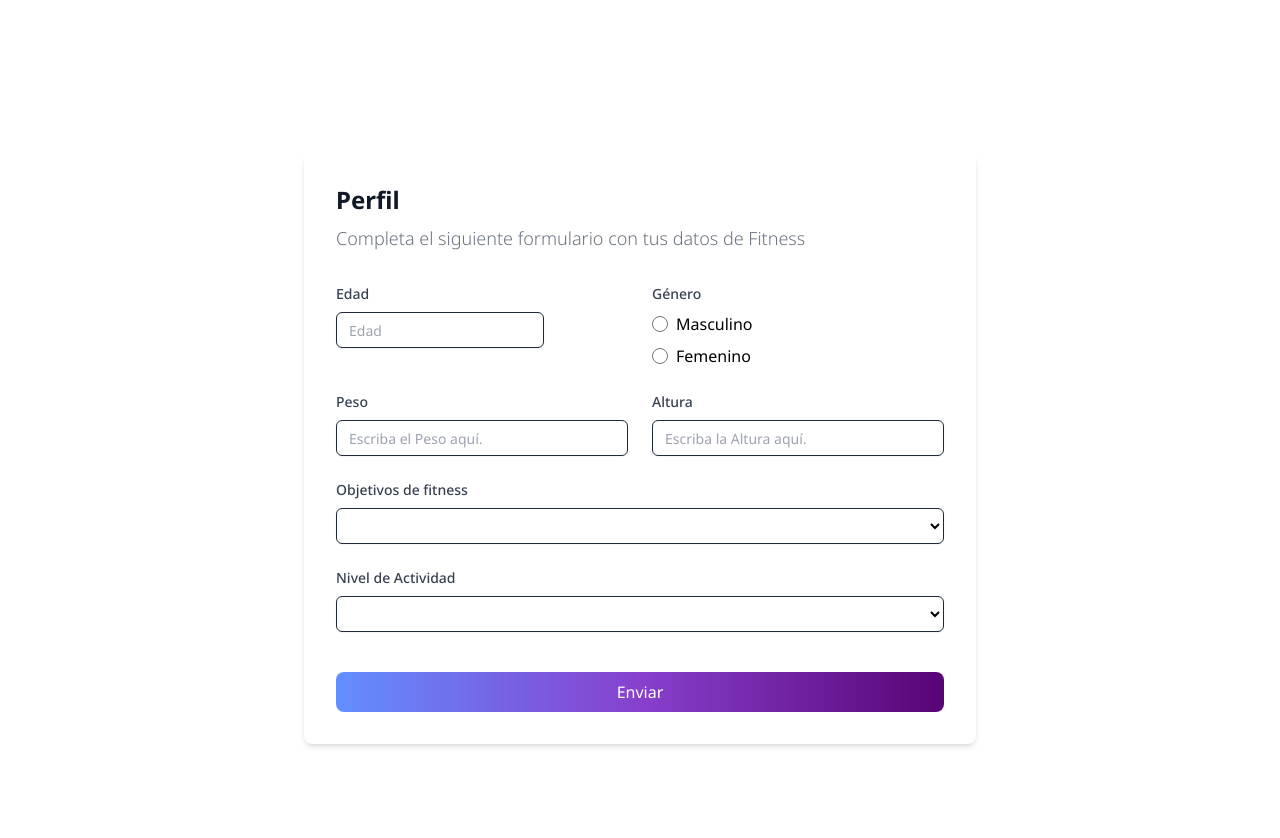
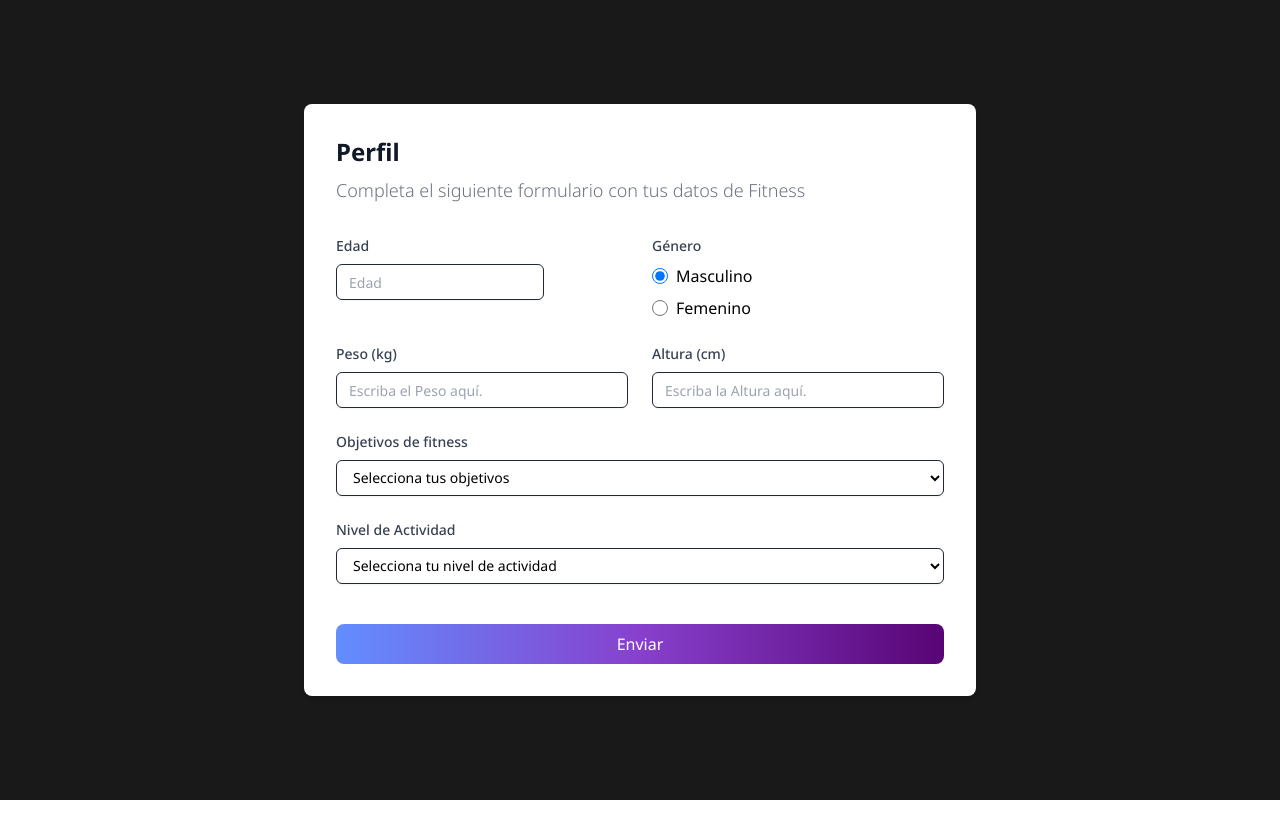
Before and after one commit to No-Country-simulation/c20-35-n-node-react, a React (Vite) app in the folder frontend/: page /dashboard/user-profile in a window 1280 px wide. Shown: the top 838 px of the page. After the commit the page ends 800 px from the top, so only its background shows below. Built offline with nearby package versions, Linux system fonts and the light colour scheme.

Commit message:
quick fix for reforming the user register process

```diff
--- a/frontend/src/pages/profile/ProfilePage.tsx
+++ b/frontend/src/pages/profile/ProfilePage.tsx
@@ -1,24 +1,39 @@
 import React from 'react';
 import { useForm } from 'react-hook-form';
 import { z } from 'zod';
-import { zodResolver } from "@hookform/resolvers/zod";
+import { zodResolver } from '@hookform/resolvers/zod';
+import { ClipLoader } from 'react-spinners';
+import axios, { isAxiosError } from 'axios';
+import { redirect } from 'react-router-dom';
 
 const userProfileSchema = z.object({
   age: z.string().min(1, {
-        message: "La edad es requerida",
+    message: 'La edad es requerida',
   }),
-    gender: z.string().min(1, { message: "Se debe seleccionar un Género" }),
+  gender: z.string().min(1, { message: 'Se debe seleccionar un Género' }),
   weight: z.string().min(1, {
-        message: "El peso es requerido",
+    message: 'El peso es requerido',
   }),
   height: z.string().min(1, {
-        message: "La altura es requerida",
+    message: 'La altura es requerida',
   }),
-    fitness_goals: z.string(),
-    activity_levels: z.string(),
-    description: z.string()
+  fitness_goals: z.string().min(1, { message: 'Selecciona una opción' }),
+  activity_levels: z.string().min(1, { message: 'Selecciona una opción' }),
 });
 type FormData = z.infer<typeof userProfileSchema>;
+
+const GOALS = [
+  { name: 'gain_muscle', value: 'Ganar masa muscular' },
+  { name: 'lose_weight', value: 'Perder grasa' },
+  { name: 'keep_weight', value: 'Mantener peso' },
+];
+
+const ACTIVITY_LEVELS = [
+  { name: '1', value: 'Sedentario' },
+  { name: '2', value: 'Mínima actividad' },
+  { name: '3', value: 'Entrenamiento moderado' },
+  { name: '4', value: 'Entrenamiento intensivo' },
+];
 
 export default function ProfilePage() {
   const [isLoading, setIsLoading] = React.useState<boolean>(false);
@@ -30,136 +45,203 @@ export default function ProfilePage() {
     resolver: zodResolver(userProfileSchema),
   });
 
-    function onSubmit(data: FormData) {
+  async function onSubmit(data: FormData) {
     setIsLoading(true);
-        alert(data.age);
-        setIsLoading(false);
+    try {
+      const response = await axios.patch('http:localhost:3000/api/v1/users/', {
+        data,
+      });
+      if (response) {
+        redirect('dashboard');
+      }
+    } catch (error) {
+      if (isAxiosError(error)) {
+        console.log(error);
+      }
+    }
   }
 
   return (
-        <div className="flex min-h-screen items-center justify-center p-4 mt-12">
-            <div className="w-full max-w-2xl bg-white shadow-md rounded-lg p-8">
-                <h1 className="text-2xl font-bold text-gray-900 mb-2">Perfil</h1>
-                <p className="text-lg font-light text-gray-500 mt-1">Completa el siguiente formulario con tus datos de Fitness</p>
+    <main className='flex min-h-screen items-center justify-center p-4 bg-primary'>
+      <div className='w-full max-w-2xl bg-white shadow-md rounded-lg p-8'>
+        <h1 className='text-2xl font-bold text-gray-900 mb-2'>Perfil</h1>
+        <p className='text-lg font-light text-gray-500 mt-1'>
+          Completa el siguiente formulario con tus datos de Fitness
+        </p>
 
-                <form onSubmit={handleSubmit(onSubmit)} className="mt-8 grid grid-cols-6 gap-6" noValidate>
-                    <div className="col-span-6 sm:col-span-3 space-y-2">
-                        <label htmlFor="age" className="block text-sm font-medium text-gray-700">
+        <form
+          onSubmit={handleSubmit(onSubmit)}
+          className='mt-8 grid grid-cols-6 gap-6'
+          noValidate
+        >
+          <div className='col-span-6 sm:col-span-3 space-y-2'>
+            <label
+              htmlFor='age'
+              className='block text-sm font-medium text-gray-700'
+            >
               Edad
             </label>
             <input
-                            id="age"
-                            type="number"
+              id='age'
+              type='number'
               disabled={isLoading}
-                            {...register("age")}
-                            placeholder="Edad"
-                            className="flex h-9 w-52 rounded-md border border-input bg-transparent px-3 py-1 text-sm shadow-sm transition-colors file:border-0 file:bg-transparent file:text-sm file:font-medium placeholder:text-muted-foreground focus-visible:outline-none focus-visible:ring-1 focus-visible:ring-ring disabled:cursor-not-allowed disabled:opacity-50"
+              {...register('age')}
+              placeholder='Edad'
+              className='flex h-9 w-52 rounded-md border border-input bg-transparent px-3 py-1 text-sm shadow-sm transition-colors file:border-0 file:bg-transparent file:text-sm file:font-medium placeholder:text-muted-foreground focus-visible:outline-none focus-visible:ring-1 focus-visible:ring-ring disabled:cursor-not-allowed disabled:opacity-50'
             />
             {errors?.age && (
-                            <p className="px-1 text-xs text-red-500">
-                                {errors.age.message}
-                            </p>
+              <p className='px-1 text-xs text-red'>{errors.age.message}</p>
             )}
           </div>
-                    <div className="col-span-6 sm:col-span-3 space-y-2">
-                        <label className="block text-sm font-medium text-gray-700">Género</label>
-                        <div className="flex flex-col space-y-2">
-                            <label className="flex items-center space-x-2">
+
+          <div className='col-span-6 sm:col-span-3 space-y-2'>
+            <label className='block text-sm font-medium text-gray-700'>
+              Género
+            </label>
+            <div className='flex flex-col space-y-2'>
+              <label className='flex items-center space-x-2'>
                 <input
-                                    type="radio"
-                                    id="male"
-                                    value="male"
-                                    {...register("gender")}
+                  type='radio'
+                  id='male'
+                  value='male'
+                  {...register('gender')}
                   disabled={isLoading}
-                                    className="h-4 w-4"
+                  defaultChecked
+                  className='h-4 w-4'
                 />
                 <span>Masculino</span>
               </label>
-                            <label className="flex items-center space-x-2">
+              <label className='flex items-center space-x-2'>
                 <input
-                                    type="radio"
-                                    id="female"
-                                    value="female"
-                                    {...register("gender")}
+                  type='radio'
+                  id='female'
+                  value='female'
+                  {...register('gender')}
                   disabled={isLoading}
-                                    className="h-4 w-4"
+                  className='h-4 w-4'
                 />
                 <span>Femenino</span>
               </label>
             </div>
             {errors?.gender && (
-                            <p className="px-1 text-xs text-red-500">
+              <p className='px-1 text-xs text-red-500'>
                 {errors.gender.message}
               </p>
             )}
           </div>
 
-                    <div className="col-span-6 sm:col-span-3 space-y-2">
-                        <label htmlFor="weight" className="block text-sm font-medium text-gray-700">Peso</label>
+          <div className='col-span-6 sm:col-span-3 space-y-2'>
+            <label
+              htmlFor='weight'
+              className='block text-sm font-medium text-gray-700'
+            >
+              Peso (kg)
+            </label>
             <input
-                            id="weight"
-                            type="number"
+              id='weight'
+              type='number'
               disabled={isLoading}
-                            {...register("weight")}
-                            placeholder="Escriba el Peso aquí."
-                            className="flex h-9 w-full rounded-md border border-input bg-transparent px-3 py-1 text-sm shadow-sm transition-colors file:border-0 file:bg-transparent file:text-sm file:font-medium placeholder:text-muted-foreground focus-visible:outline-none focus-visible:ring-1 focus-visible:ring-ring disabled:cursor-not-allowed disabled:opacity-50"
+              {...register('weight')}
+              placeholder='Escriba el Peso aquí.'
+              className='flex h-9 w-full rounded-md border border-input bg-transparent px-3 py-1 text-sm shadow-sm transition-colors file:border-0 file:bg-transparent file:text-sm file:font-medium placeholder:text-muted-foreground focus-visible:outline-none focus-visible:ring-1 focus-visible:ring-ring disabled:cursor-not-allowed disabled:opacity-50'
             />
             {errors?.weight && (
-                            <p className="px-1 text-xs text-red-500">
-                                {errors.weight.message}
+              <p className='px-1 text-xs text-red'>{errors.weight.message}</p>
+            )}
+          </div>
+          <div className='col-span-6 sm:col-span-3 space-y-2'>
+            <label
+              htmlFor='height'
+              className='block text-sm font-medium text-gray-700'
+            >
+              Altura (cm)
+            </label>
+            <input
+              id='height'
+              type='number'
+              disabled={isLoading}
+              {...register('height')}
+              placeholder='Escriba la Altura aquí.'
+              className='flex h-9 w-full rounded-md border border-input bg-transparent px-3 py-1 text-sm shadow-sm transition-colors file:border-0 file:bg-transparent file:text-sm file:font-medium placeholder:text-muted-foreground focus-visible:outline-none focus-visible:ring-1 focus-visible:ring-ring disabled:cursor-not-allowed disabled:opacity-50'
+            />
+            {errors?.height && (
+              <p className='px-1 text-xs text-red'>{errors.height.message}</p>
+            )}
+          </div>
+          <div className='col-span-6 space-y-2'>
+            <label
+              htmlFor='fitness_goals'
+              className='block text-sm font-medium text-gray-700'
+            >
+              Objetivos de fitness
+            </label>
+            <select
+              id='fitness_goals'
+              disabled={isLoading}
+              defaultValue=''
+              {...register('fitness_goals')}
+              className='flex h-9 w-full rounded-md border border-input bg-transparent px-3 py-1 text-sm shadow-sm transition-colors file:border-0 file:bg-transparent file:text-sm file:font-medium placeholder:text-muted-foreground focus-visible:outline-none focus-visible:ring-1 focus-visible:ring-ring disabled:cursor-not-allowed disabled:opacity-50'
+            >
+              <option value='' disabled>
+                Selecciona tus objetivos
+              </option>
+              {GOALS.map((item) => {
+                return (
+                  <option key={item.name} value={item.name}>
+                    {item.value}
+                  </option>
+                );
+              })}
+            </select>
+            {errors?.fitness_goals && (
+              <p className='px-1 text-xs text-red'>
+                {errors.fitness_goals.message}
               </p>
             )}
           </div>
-                    <div className="col-span-6 sm:col-span-3 space-y-2">
-                        <label htmlFor="height" className="block text-sm font-medium text-gray-700">Altura</label>
-                        <input
-                            id="height"
-                            type="number"
+          <div className='col-span-6 space-y-2'>
+            <label
+              htmlFor='activity_levels'
+              className='block text-sm font-medium text-gray-700'
+            >
+              Nivel de Actividad
+            </label>
+            <select
+              id='activity_levels'
+              defaultValue=''
               disabled={isLoading}
-                            {...register("height")}
-                            placeholder="Escriba la Altura aquí."
-                            className="flex h-9 w-full rounded-md border border-input bg-transparent px-3 py-1 text-sm shadow-sm transition-colors file:border-0 file:bg-transparent file:text-sm file:font-medium placeholder:text-muted-foreground focus-visible:outline-none focus-visible:ring-1 focus-visible:ring-ring disabled:cursor-not-allowed disabled:opacity-50"
-                        />
-                        {errors?.height && (
-                            <p className="px-1 text-xs text-red-500">
-                                {errors.height.message}
+              {...register('activity_levels')}
+              className='flex h-9 w-full rounded-md border border-input bg-transparent px-3 py-1 text-sm shadow-sm transition-colors file:border-0 file:bg-transparent file:text-sm file:font-medium placeholder:text-muted-foreground focus-visible:outline-none focus-visible:ring-1 focus-visible:ring-ring disabled:cursor-not-allowed disabled:opacity-50'
+            >
+              <option value='' disabled>
+                Selecciona tu nivel de actividad
+              </option>
+              {ACTIVITY_LEVELS.map((item) => {
+                return (
+                  <option key={item.name} value={item.name}>
+                    {item.value}
+                  </option>
+                );
+              })}
+            </select>
+            {errors?.activity_levels && (
+              <p className='px-1 text-xs text-red'>
+                {errors.activity_levels.message}
               </p>
             )}
           </div>
-                    <div className="col-span-6 space-y-2">
-                        <label htmlFor="fitness_goals" className="block text-sm font-medium text-gray-700">Objetivos de fitness</label>
-                        <select
-                            id="fitness_goals"
-                            disabled={isLoading}
-                            {...register("fitness_goals")}
-                            className="flex h-9 w-full rounded-md border border-input bg-transparent px-3 py-1 text-sm shadow-sm transition-colors file:border-0 file:bg-transparent file:text-sm file:font-medium placeholder:text-muted-foreground focus-visible:outline-none focus-visible:ring-1 focus-visible:ring-ring disabled:cursor-not-allowed disabled:opacity-50"
-                        >
 
-                        </select>
-                    </div>
-                    <div className="col-span-6 space-y-2">
-                        <label htmlFor="activity_levels" className="block text-sm font-medium text-gray-700">Nivel de Actividad</label>
-                        <select
-                            id="activity_levels"
-                            disabled={isLoading}
-                            {...register("activity_levels")}
-                            className="flex h-9 w-full rounded-md border border-input bg-transparent px-3 py-1 text-sm shadow-sm transition-colors file:border-0 file:bg-transparent file:text-sm file:font-medium placeholder:text-muted-foreground focus-visible:outline-none focus-visible:ring-1 focus-visible:ring-ring disabled:cursor-not-allowed disabled:opacity-50"
-                        >
-
-                        </select>
-                    </div>
-
-                    <div className="col-span-6">
+          <div className='col-span-6'>
             <button
-                            type="submit"
+              type='submit'
               className='bg-primary text-white w-full p-2 rounded-lg mt-4 bg-gradient-to-r from-[#628EFF] via-[#8740CD] to-[#580475]'
               disabled={isLoading}
             >
-                            Enviar
+              {isLoading ? <ClipLoader size={15} color='white' /> : 'Enviar'}
             </button>
           </div>
         </form>
       </div>
-        </div>
+    </main>
   );
 }
```
Also changed, not shown: 1 other file (tests, documents, lock files or other folders). Lines whose indentation alone changed are shown as unchanged.
